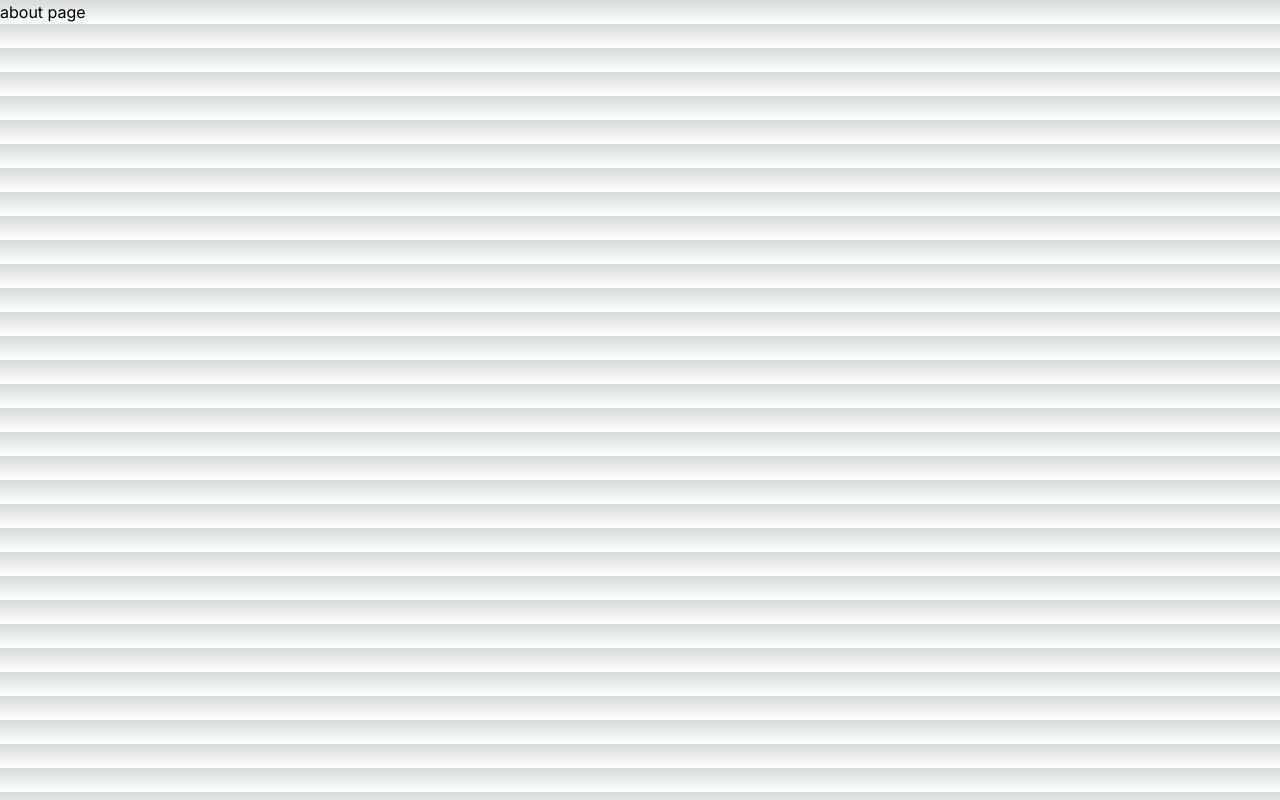
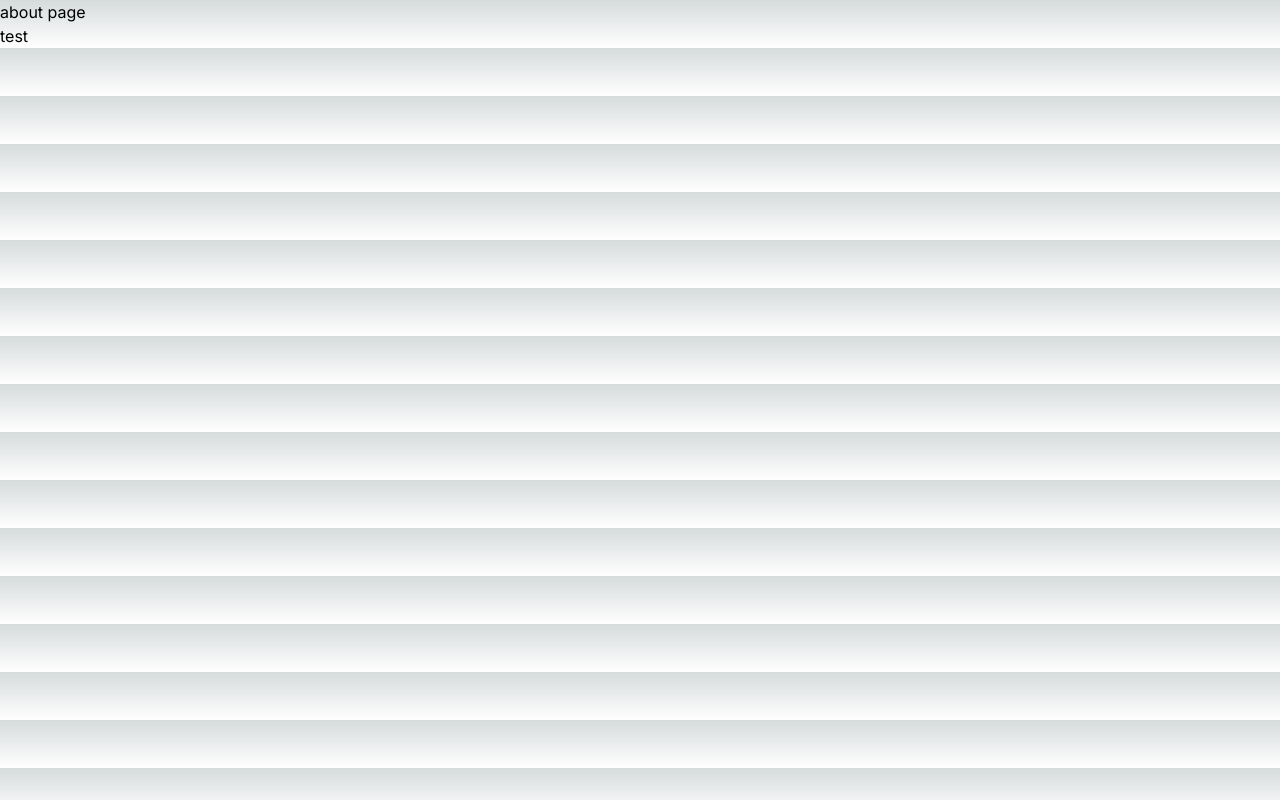
Before and after one commit to 3omrallam/ip-clinic-frontend, a Next.js app: page /about in a window 1280 px wide. Built offline with nearby package versions, Linux system fonts and the light colour scheme.

Commit message:
fix: husky-test

```diff
--- a/src/app/(pages)/about/page.jsx
+++ b/src/app/(pages)/about/page.jsx
@@ -5,6 +5,7 @@ export default function About() {
   return (
     <div>
       <p>about page</p>
+      <p>{esLintTest}</p>
     </div>
   );
 }
```
